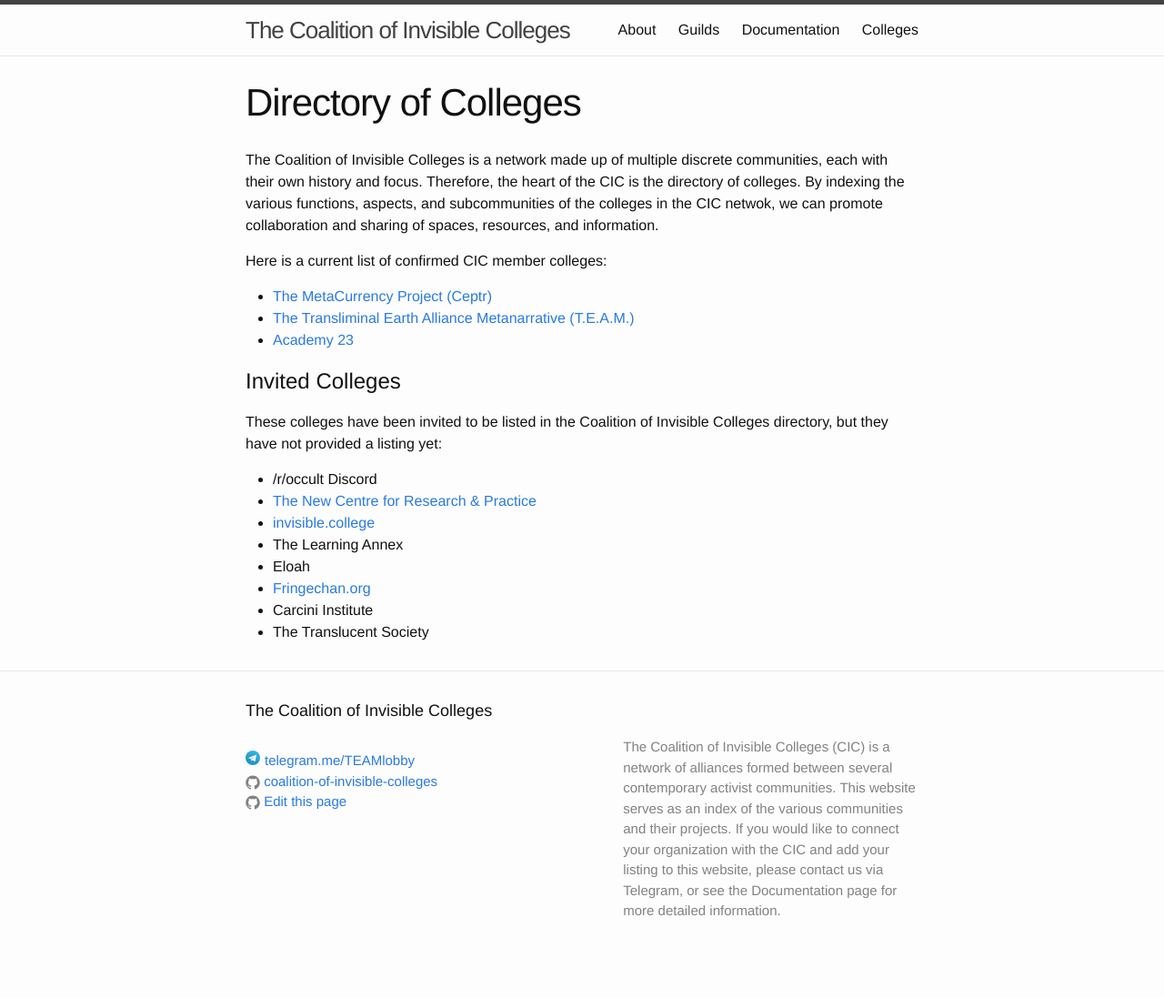
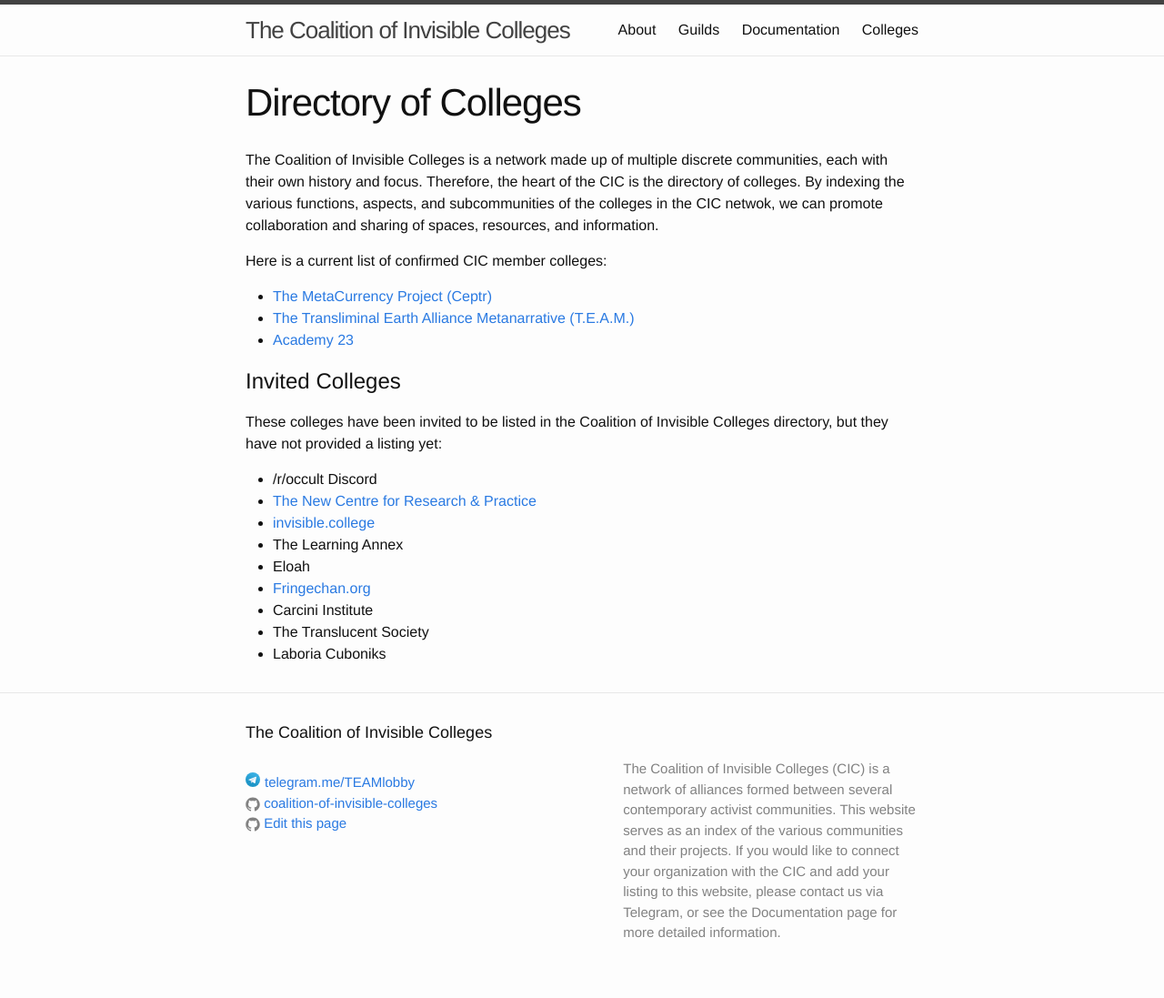
Before and after one commit to coalition-of-invisible-colleges/cic.github.io, a Jekyll site: the page built from colleges/index.md, in a window 1280 px wide. Shown: the whole page at 91% size. Built offline with Jekyll 4.4.1, drawn with Linux system fonts in a browser that asks for light colours; before the commit the page ends 1073 px from its top, so only the background shows below that.

Commit message:
Added Laboria Cuboniks

```diff
--- a/colleges/index.md
+++ b/colleges/index.md
@@ -23,3 +23,4 @@ These colleges have been invited to be listed in the Coalition of Invisible Coll
 * [Fringechan.org](http://www.fringechan.org/)
 * Carcini Institute
 * The Translucent Society
+* Laboria Cuboniks
```
